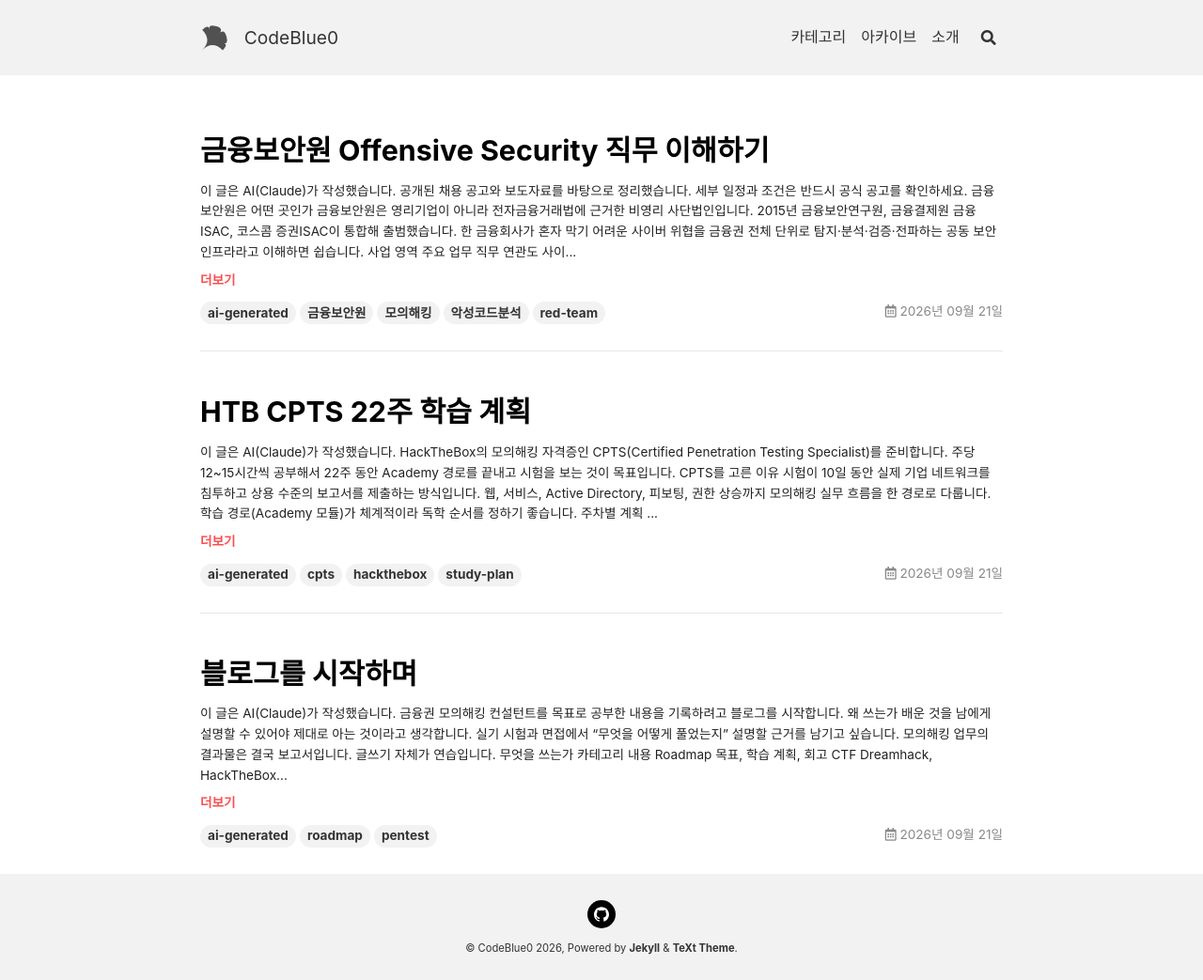
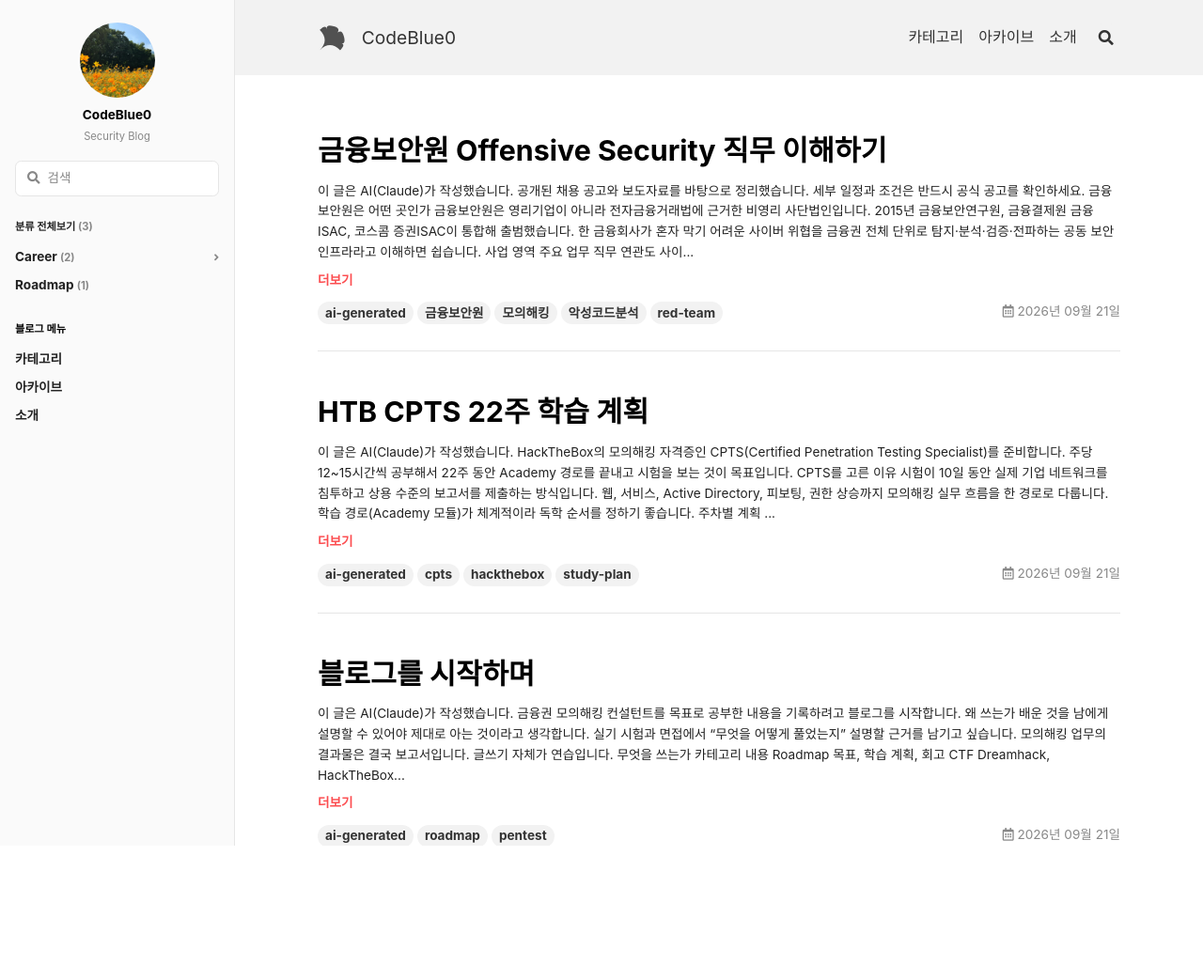
Before and after one commit to CodeBlue0/codeblue0.github.io, a Jekyll site: the page built from index.html, in a window 1280 px wide. Shown: the whole page at 94% size. Built offline with Jekyll 4.4.1, drawn with Linux system fonts in a browser that asks for light colours; nearby versions of some CDN libraries; the list of posts is cut into pages by our own code; after the commit the page ends 900 px from its top, so only the background shows below that.

Commit message:
Add profile and category-tree sidebar on all pages
Co-Authored-By: Claude Opus 5 <noreply@anthropic.com>

```diff
--- a/_config.yml
+++ b/_config.yml
@@ -204,6 +204,11 @@ exclude:
 defaults:
   - scope:
       path: ""
+    values:
+      sidebar:
+        type: blog
+  - scope:
+      path: ""
       type: posts
     values:
       layout: article
@@ -212,7 +217,7 @@ defaults:
       aside:
         toc: true
       sidebar:
-        nav: blog
+        type: blog
       show_author_profile: true
       show_edit_on_github: true
       show_subscribe: true
--- /dev/null
+++ b/_includes/sidebar/blog.html
@@ -0,0 +1,91 @@
+{%- comment -%}
+  Blog sidebar: profile, search, category tree with post counts, blog menu.
+  Categories are collected from post front matter (`categories: [Top, Sub]`).
+{%- endcomment -%}
+
+{%- include snippets/get-nav-url.html path='/categories.html' -%}
+{%- assign _categories_url = __return -%}
+
+{%- assign _tops = "" | split: "" -%}
+{%- for _post in site.posts -%}
+  {%- if _post.categories[0] -%}
+    {%- assign _tops = _tops | push: _post.categories[0] -%}
+  {%- endif -%}
+{%- endfor -%}
+{%- assign _tops = _tops | uniq | sort -%}
+
+<div class="blog-sidebar">
+
+  <div class="blog-sidebar__profile">
+    {%- if site.author.avatar -%}
+      {%- include snippets/get-nav-url.html path=site.author.avatar -%}
+      <img class="blog-sidebar__avatar" src="{{ __return }}" alt="{{ site.author.name }}" />
+    {%- endif -%}
+    <p class="blog-sidebar__name">{{ site.author.name }}</p>
+    {%- if site.author.bio -%}
+      <p class="blog-sidebar__bio">{{ site.author.bio }}</p>
+    {%- endif -%}
+  </div>
+
+  {%- if site.search.provider -%}
+  <button class="blog-sidebar__search js-search-toggle" type="button">
+    <i class="fas fa-search"></i><span>검색</span>
+  </button>
+  {%- endif -%}
+
+  <div class="blog-sidebar__section">
+    <a class="blog-sidebar__all" href="{{ _categories_url }}">분류 전체보기 <span class="blog-sidebar__count">({{ site.posts.size }})</span></a>
+    <ul class="blog-sidebar__categories">
+      {%- for _top in _tops -%}
+        {%- assign _top_posts = site.posts | where_exp: "post", "post.categories[0] == _top" -%}
+        {%- assign _subs = "" | split: "" -%}
+        {%- for _post in _top_posts -%}
+          {%- if _post.categories[1] -%}
+            {%- assign _subs = _subs | push: _post.categories[1] -%}
+          {%- endif -%}
+        {%- endfor -%}
+        {%- assign _subs = _subs | uniq | sort -%}
+        {%- assign _top_id = _top | slugify -%}
+        {%- if page.categories[0] == _top -%}
+          {%- assign _top_active = true -%}
+        {%- else -%}
+          {%- assign _top_active = false -%}
+        {%- endif -%}
+
+        <li class="blog-sidebar__category{% if _top_active %} active{% endif %}">
+          {%- if _subs.size > 0 -%}
+          <details{% if _top_active %} open{% endif %}>
+            <summary>
+              <a href="{{ _categories_url }}#{{ _top_id }}">{{ _top }} <span class="blog-sidebar__count">({{ _top_posts.size }})</span></a>
+              <i class="fas fa-angle-right blog-sidebar__chevron"></i>
+            </summary>
+            <ul class="blog-sidebar__subcategories">
+              {%- for _sub in _subs -%}
+                {%- assign _sub_posts = _top_posts | where_exp: "post", "post.categories[1] == _sub" -%}
+                <li class="{% if _top_active and page.categories[1] == _sub %}active{% endif %}">
+                  <a href="{{ _categories_url }}#{{ _top_id }}-{{ _sub | slugify }}">{{ _sub }} <span class="blog-sidebar__count">({{ _sub_posts.size }})</span></a>
+                </li>
+              {%- endfor -%}
+            </ul>
+          </details>
+          {%- else -%}
+          <a href="{{ _categories_url }}#{{ _top_id }}">{{ _top }} <span class="blog-sidebar__count">({{ _top_posts.size }})</span></a>
+          {%- endif -%}
+        </li>
+      {%- endfor -%}
+    </ul>
+  </div>
+
+  <div class="blog-sidebar__section">
+    <p class="blog-sidebar__heading">블로그 메뉴</p>
+    <ul class="blog-sidebar__menu">
+      {%- for _item in site.data.navigation.header -%}
+        {%- include snippets/get-nav-url.html path=_item.url -%}
+        {%- assign _nav_url = __return -%}
+        {%- include snippets/get-string-from-locale-config.html locale=_item.titles -%}
+        <li><a href="{{ _nav_url }}">{%- if _item.title -%}{{ _item.title }}{%- else -%}{{ __return }}{%- endif -%}</a></li>
+      {%- endfor -%}
+    </ul>
+  </div>
+
+</div>
--- a/_layouts/page.html
+++ b/_layouts/page.html
@@ -43,7 +43,11 @@ layout: base
     <div class="grid page__grid">
 
       <div class="page__sidebar d-print-none">
-        {%- include sidebar/toc.html -%}
+        {%- if page.sidebar.type == 'blog' -%}
+          {%- include sidebar/blog.html -%}
+        {%- else -%}
+          {%- include sidebar/toc.html -%}
+        {%- endif -%}
       </div>
 
 {%- else -%}
--- a/_sass/custom.scss
+++ b/_sass/custom.scss
@@ -1,3 +1,109 @@
 /* start custom scss snippet */
 
+/* Blog sidebar (_includes/sidebar/blog.html) */
+.page__sidebar {
+  background-color: mix(#000, $background-color, 2%);
+}
+
+.blog-sidebar {
+  padding: map-get($spacers, 4) map-get($spacers, 3) map-get($spacers, 5);
+  font-size: map-get($base, font-size-sm);
+  color: $text-color;
+
+  a {
+    color: $text-color;
+    text-decoration: none;
+    &:hover { color: $main-color-1; }
+  }
+  ul {
+    margin: 0;
+    padding: 0;
+    list-style: none;
+  }
+}
+
+.blog-sidebar__profile {
+  text-align: center;
+  margin-bottom: map-get($spacers, 3);
+}
+.blog-sidebar__avatar {
+  display: block;
+  width: 5rem;
+  height: 5rem;
+  margin: 0 auto map-get($spacers, 2);
+  border-radius: 50%;
+  object-fit: cover;
+}
+.blog-sidebar__name {
+  margin: 0;
+  font-weight: map-get($base, font-weight-bold);
+  color: $text-color-d;
+}
+.blog-sidebar__bio {
+  margin: .2rem 0 0;
+  font-size: map-get($base, font-size-xs);
+  color: $text-color-l;
+}
+
+.blog-sidebar__search {
+  display: flex;
+  align-items: center;
+  width: 100%;
+  margin-bottom: map-get($spacers, 4);
+  padding: .45rem .75rem;
+  font: inherit;
+  color: $text-color-l;
+  background-color: $background-color;
+  border: 1px solid $border-color-l;
+  border-radius: map-get($base, border-radius);
+  cursor: pointer;
+  i { margin-right: .5rem; }
+  &:hover { border-color: $border-color; }
+}
+
+.blog-sidebar__section {
+  margin-bottom: map-get($spacers, 4);
+}
+.blog-sidebar__all,
+.blog-sidebar__heading {
+  display: block;
+  margin: 0 0 .5rem;
+  font-size: map-get($base, font-size-xs);
+  font-weight: map-get($base, font-weight-bold);
+  color: $text-color-d;
+}
+.blog-sidebar__count {
+  color: $text-color-l;
+  font-size: map-get($base, font-size-xs);
+}
+
+.blog-sidebar__categories,
+.blog-sidebar__menu {
+  li { padding: .25rem 0; }
+}
+.blog-sidebar__category {
+  details > summary {
+    display: flex;
+    align-items: center;
+    justify-content: space-between;
+    list-style: none;
+    cursor: pointer;
+    &::-webkit-details-marker { display: none; }
+  }
+  details[open] .blog-sidebar__chevron { transform: rotate(90deg); }
+  &.active > a,
+  &.active > details > summary > a {
+    font-weight: map-get($base, font-weight-bold);
+  }
+}
+.blog-sidebar__chevron {
+  font-size: map-get($base, font-size-xs);
+  color: $text-color-l;
+  transition: transform .15s;
+}
+.blog-sidebar__subcategories {
+  padding-left: map-get($spacers, 3) !important;
+  li.active > a { color: $main-color-1; }
+}
+
 /* end custom scss snippet */
```
Also changed, not shown: _data/navigation.yml (+0 -12 lines).
